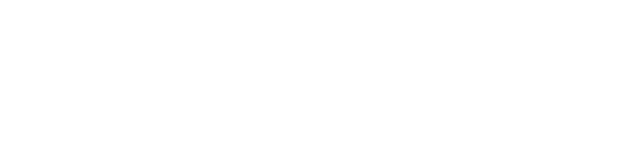
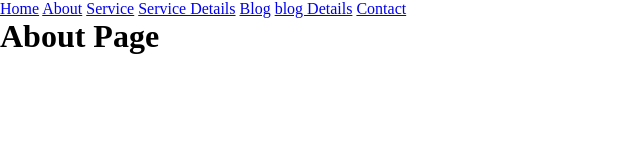
Before and after one commit to Thazin555/weekend-june-git, a plain HTML site: page about.html in a window 1280 px wide. Shown: the whole page, without its empty margins (0-640 px from the left). Drawn offline with Linux system fonts and the light colour scheme.

Commit message:
modify link a tag

```diff
--- a/about.html
+++ b/about.html
@@ -0,0 +1,25 @@
+<!DOCTYPE html>
+<html lang="en">
+<head>
+    <meta charset="UTF-8">
+    <meta name="viewport" content="width=device-width, initial-scale=1.0">
+    <title>Document</title>
+    <link rel="stylesheet" href="./css/style.css">
+</head>
+<body>
+
+    <nav>
+        <a href="./index.html">Home</a>
+        <a href="./about.html">About</a>
+        <a href="./services.html">Service</a>
+        <a href="./service-detail.html">Service Details</a>
+        <a href="./blog.html">Blog</a>
+        <a href="./blog-detail.html">blog Details</a>
+        <a href="./contact.html">Contact</a>
+    </nav>
+
+    <h1>About Page</h1>
+
+    <script src="./js/app.js"></script>
+</body>
+</html>
```
Also changed, not shown: blog-detail.html (+4 -0 lines), blog.html (+4 -0 lines), contact.html (+25 -0 lines), index.html (+4 -0 lines), service-detail.html (+4 -0 lines), services.html (+4 -0 lines).
